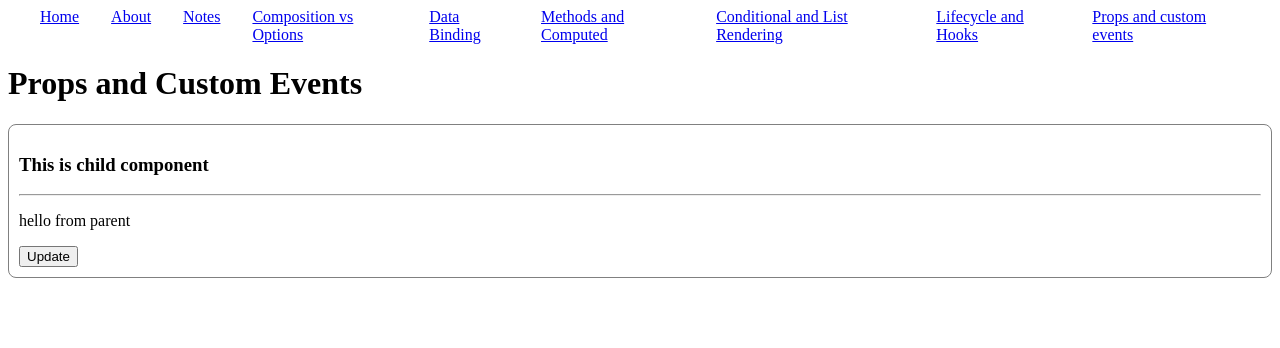
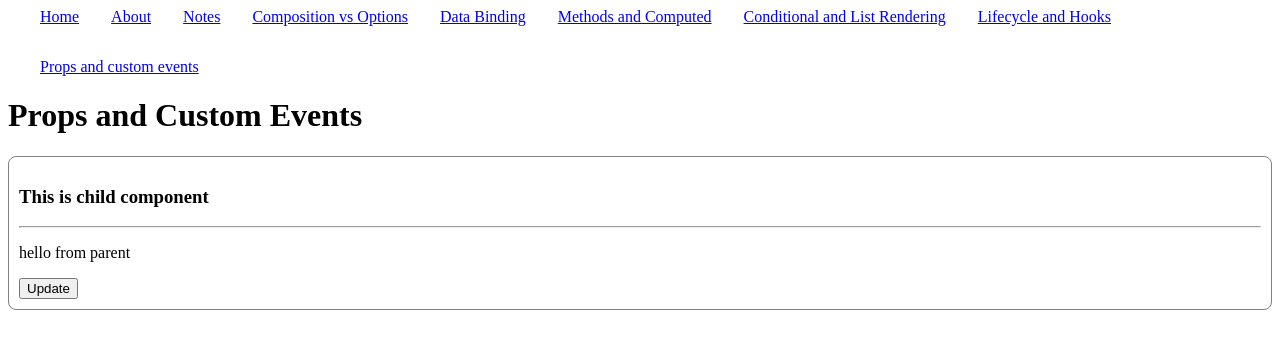
Before and after one commit to Jos017/nuxtcourse, a Nuxt app: page /props-and-custom-events in a window 1280 px wide. Shown: the top 348 px of the page. Built offline with nearby package versions, Linux system fonts and the light colour scheme.

Commit message:
update default layout

```diff
--- a/layouts/default.vue
+++ b/layouts/default.vue
@@ -35,9 +35,14 @@ const menu: MenuItem[] = [
   margin: 0;
   display: flex;
   flex-direction: row;
+  flex-wrap: wrap;
   gap: 2rem;
   margin: 0 auto;
   max-width: 1200px;
   list-style: none;
 }
+
+.menu__item {
+  width: max-content;
+}
 </style>
```
